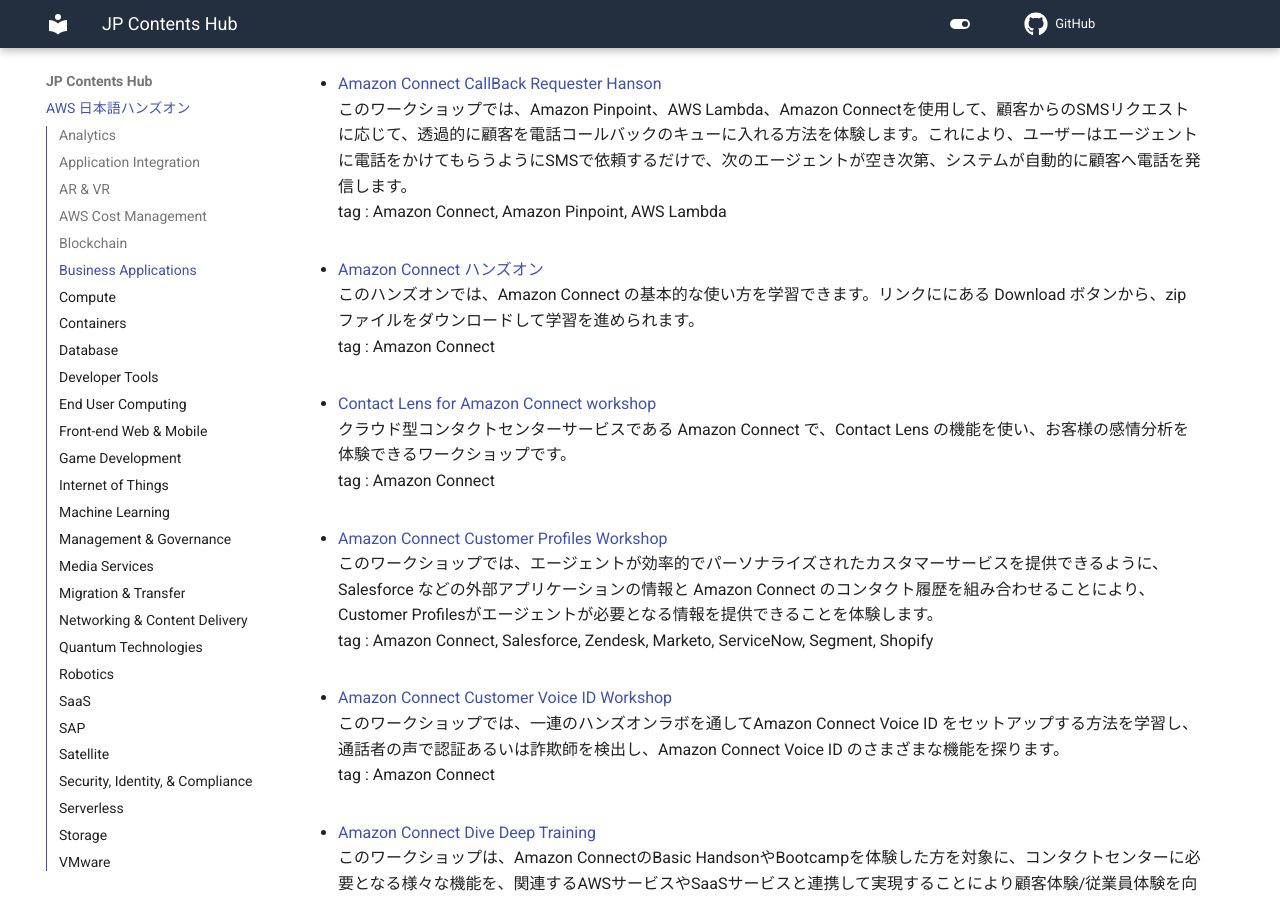
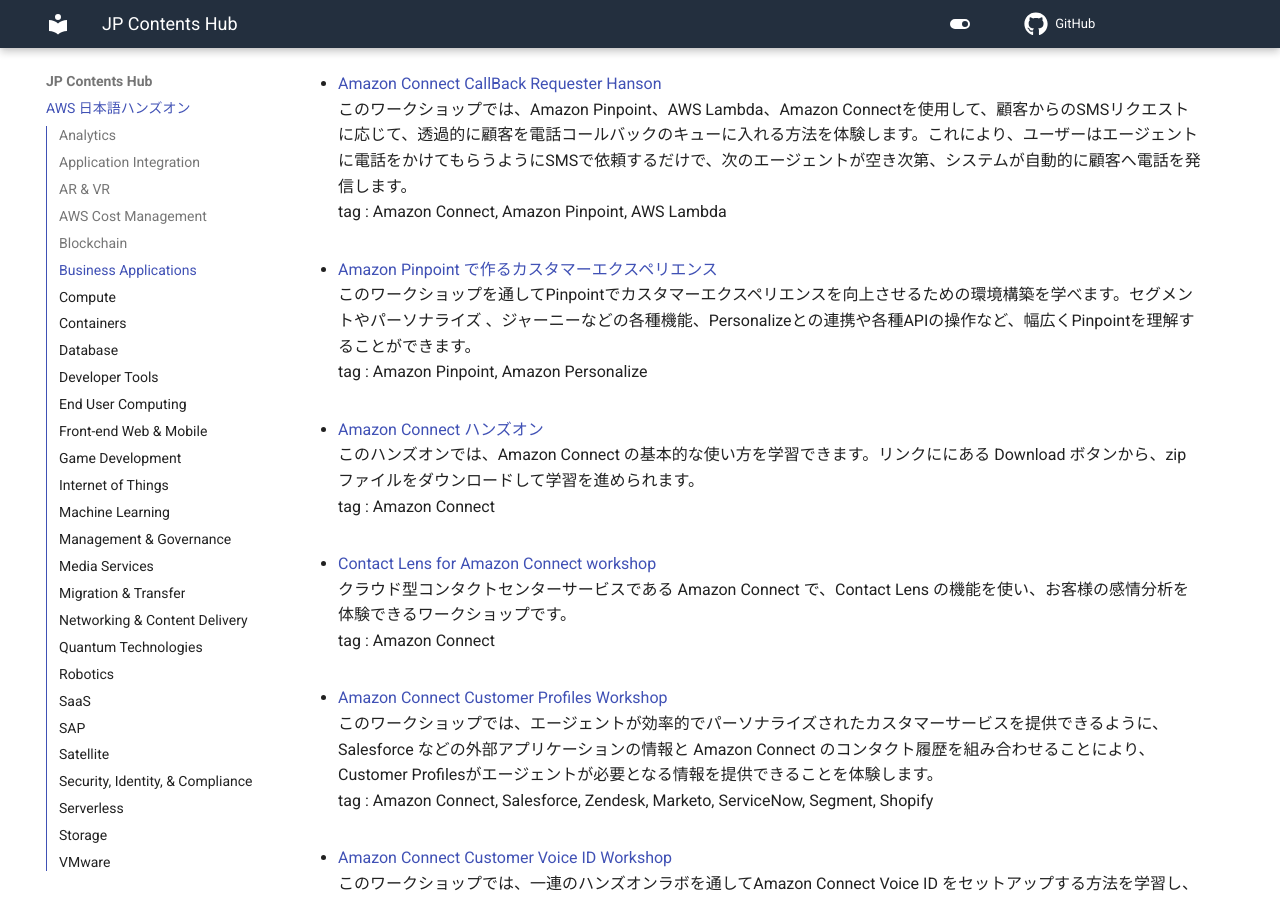
Before and after one commit to aws-samples/jp-contents-hub, an MkDocs documentation site: the page built from content/index.md, in a window 1280 px wide and 900 px high, scrolled down 5360 px. Built offline with MkDocs 1.6.1 and Material for MkDocs 9.7.7, drawn with Linux system fonts in a browser that asks for light colours; comment, search, counter and statistics services are not loaded.

Commit message:
add: 新規ハンズオンコンテンツ追加

```diff
--- a/content/index.md
+++ b/content/index.md
@@ -138,6 +138,10 @@
 - <a href="https://dcj71ciaiav4i.cloudfront.net/2221C890-DC17-11EB-8F4E-4F5B1928BF72/" target="_blank" onclick="sendClickCount()" onauxclick="sendClickCount()">Amazon Connect CallBack Requester Hanson</a>
 このワークショップでは、Amazon Pinpoint、AWS Lambda、Amazon Connectを使用して、顧客からのSMSリクエストに応じて、透過的に顧客を電話コールバックのキューに入れる方法を体験します。これにより、ユーザーはエージェントに電話をかけてもらうようにSMSで依頼するだけで、次のエージェントが空き次第、システムが自動的に顧客へ電話を発信します。
 tag : Amazon Connect, Amazon Pinpoint, AWS Lambda
+
+- <a href="https://catalog.workshops.aws/amazon-pinpoint-customer-experience/ja-JP" target="_blank" onclick="sendClickCount()" onauxclick="sendClickCount()">Amazon Pinpoint で作るカスタマーエクスペリエンス</a>
+このワークショップを通してPinpointでカスタマーエクスペリエンスを向上させるための環境構築を学べます。セグメントやパーソナライズ 、ジャーニーなどの各種機能、Personalizeとの連携や各種APIの操作など、幅広くPinpointを理解することができます。
+tag : Amazon Pinpoint, Amazon Personalize
 
 - <a href="https://github.com/harunobukameda/Amazon-Connect-Handson/blob/master/connecthandson%20.zip" target="_blank" onclick="sendClickCount()" onauxclick="sendClickCount()">Amazon Connect ハンズオン</a>
 このハンズオンでは、Amazon Connect の基本的な使い方を学習できます。リンクににある Download ボタンから、zip ファイルをダウンロードして学習を進められます。
```
Also changed, not shown: README.md (+5 -0 lines).
